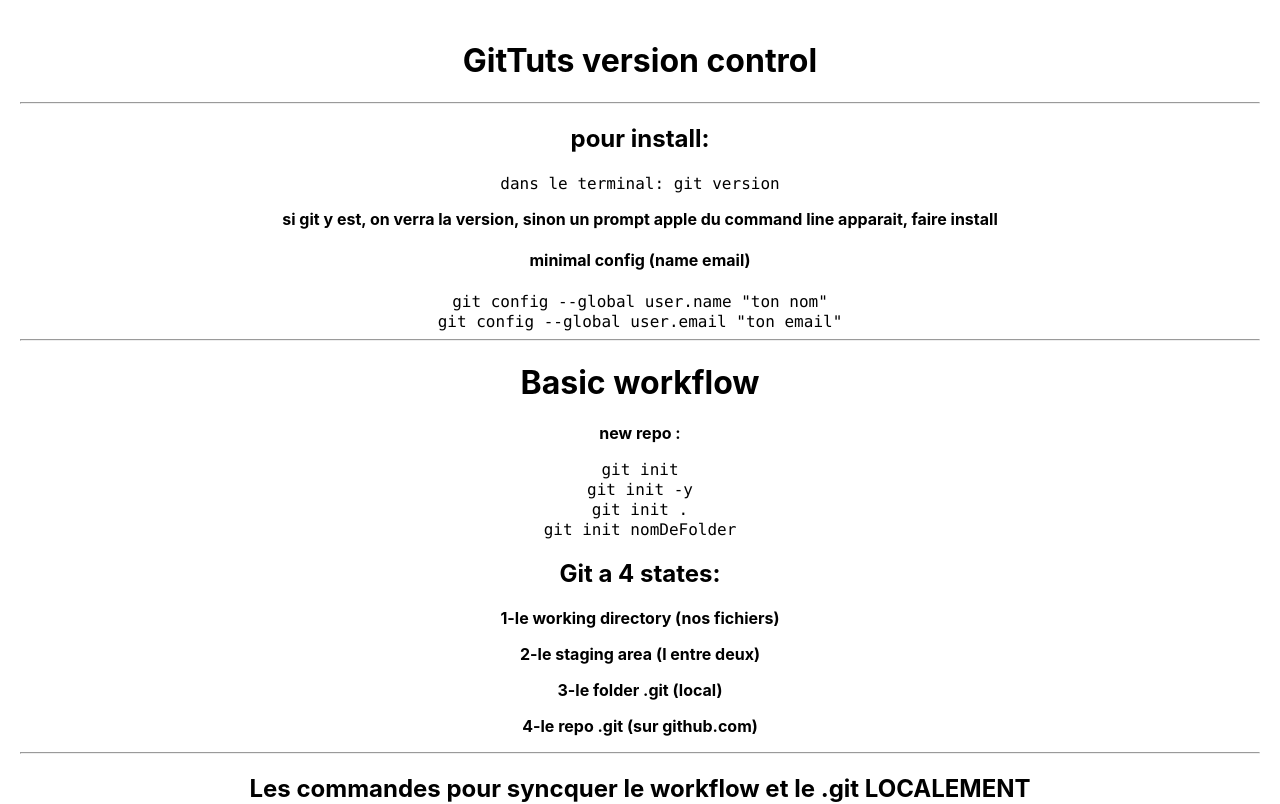
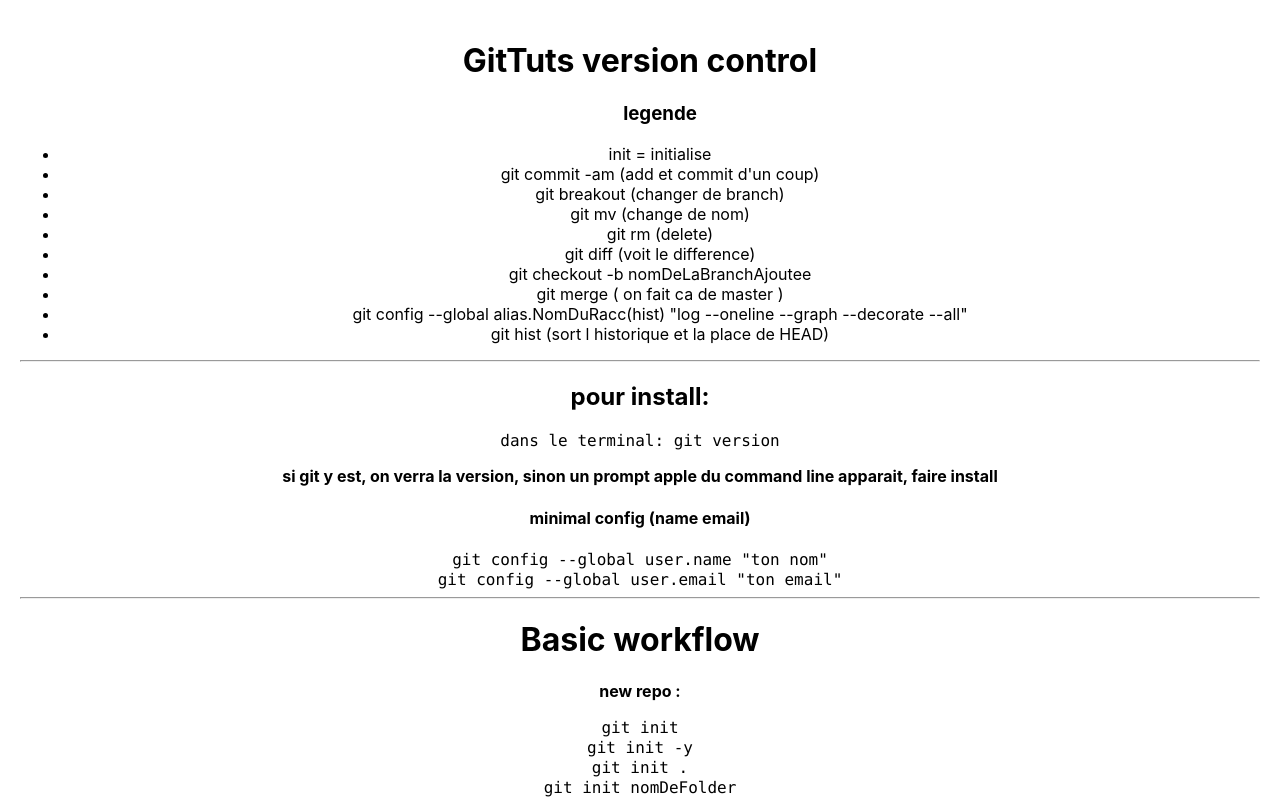
Before and after one commit to axe-z/git, a React (Create React App) app: page / in a window 1280 px wide. Shown: the top 804 px of the page. Built offline with nearby package versions, Linux system fonts and the light colour scheme.

Commit message:
conflict resolved

```diff
--- a/src/App.js
+++ b/src/App.js
@@ -6,6 +6,19 @@ function App() {
   return (
     <div className="App">
       <h1>GitTuts version control</h1>
+      <ul>
+        <h3>legende</h3>
+        <li>init = initialise</li>
+        <li>git commit -am (add et commit d'un coup) </li>
+        <li>git breakout (changer de branch)</li>
+        <li>git mv (change de nom)</li>
+        <li>git rm (delete)</li>
+        <li>git diff (voit le difference)</li>
+        <li>git checkout -b nomDeLaBranchAjoutee</li>
+        <li> git merge ( on fait ca de master )</li>
+        <li>git config --global alias.NomDuRacc(hist) "log --oneline --graph --decorate --all"</li>
+        <li>git hist (sort l historique et la place de HEAD)</li>
+      </ul>
       <hr />
       <h2>pour install: </h2>
       <code>dans le terminal: git version</code>
@@ -238,6 +251,15 @@ index 4d29575..e36b9bc 100644
       <br />
       <hr />
       <h1>Gerer des conflits</h1>
+      <p>
+        si par exemple sur master je commit une ligne de read me et vais ensuite sur une nouvelle
+        branche
+      </p>
+      <p>
+        change la meme ligne et fait mon commit, les 2 fichiers sont differents, une fois qu on
+        tente le merge, il y aura conflit, vscode donne acces a arranger , directremenet dans le
+        code. un fois la decision prise sur quoi garder, on commit.{" "}
+      </p>
     </div>
   );
 }
```
Also changed, not shown: 1 other file (tests, documents, lock files or other folders).
